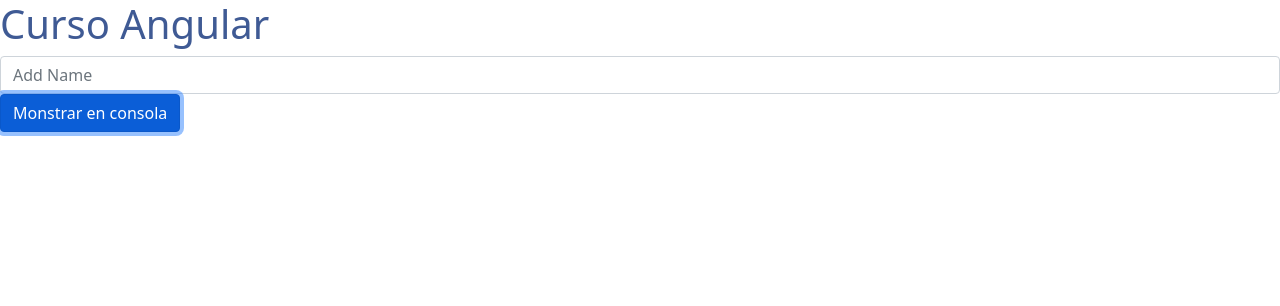
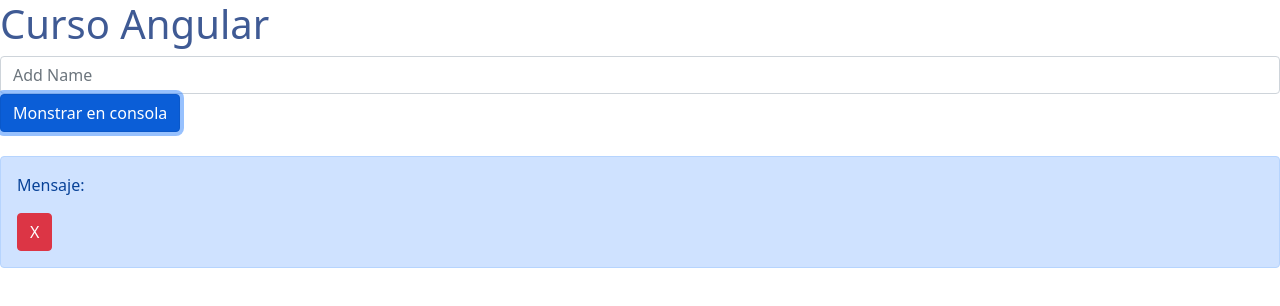
Before and after one commit to ZaiberZ/Angular_tutorial, an Angular app: page / in a window 1280 px wide. Both pictures are taken after a click on the button "Monstrar en consola". Shown: the top 306 px of the page. Built offline with nearby package versions, Linux system fonts and the light colour scheme.

Commit message:
10 - Directiva ngIf / Else

```diff
--- a/src/app/formulario/formulario.component.html
+++ b/src/app/formulario/formulario.component.html
@@ -2,3 +2,12 @@
 <button class="btn btn-primary mt-w" (click)="showConsole(name.value)">
     Monstrar en consola
 </button>
+<div class="alert alert-primary mt-4" *ngIf="openAlert; else mensaje">
+    <p>Mensaje:{{name.value}}</p>
+    <button class="btn btn-danger" (click)="openAlert=false">X</button>
+</div>
+<ng-template #mensaje>
+    <div class="alert alert-danger">
+        Preba
+    </div>
+</ng-template>
--- a/src/app/formulario/formulario.component.ts
+++ b/src/app/formulario/formulario.component.ts
@@ -1,18 +1,22 @@
-import { Component } from '@angular/core';
+import { Component, OnInit } from '@angular/core';
 
 @Component({
   selector: 'app-formulario',
   templateUrl: './formulario.component.html',
   styleUrls: ['./formulario.component.css']
 })
-export class FormularioComponent {
+export class FormularioComponent implements OnInit {
+  openAlert: boolean = false;
+
   constructor() { }
   ngOnInit(): void {
 
   }
 
+
   showConsole(name: string) {
-    console.log(name)
+    console.log(name);
+    this.openAlert = true;
   }
 
 }
```
